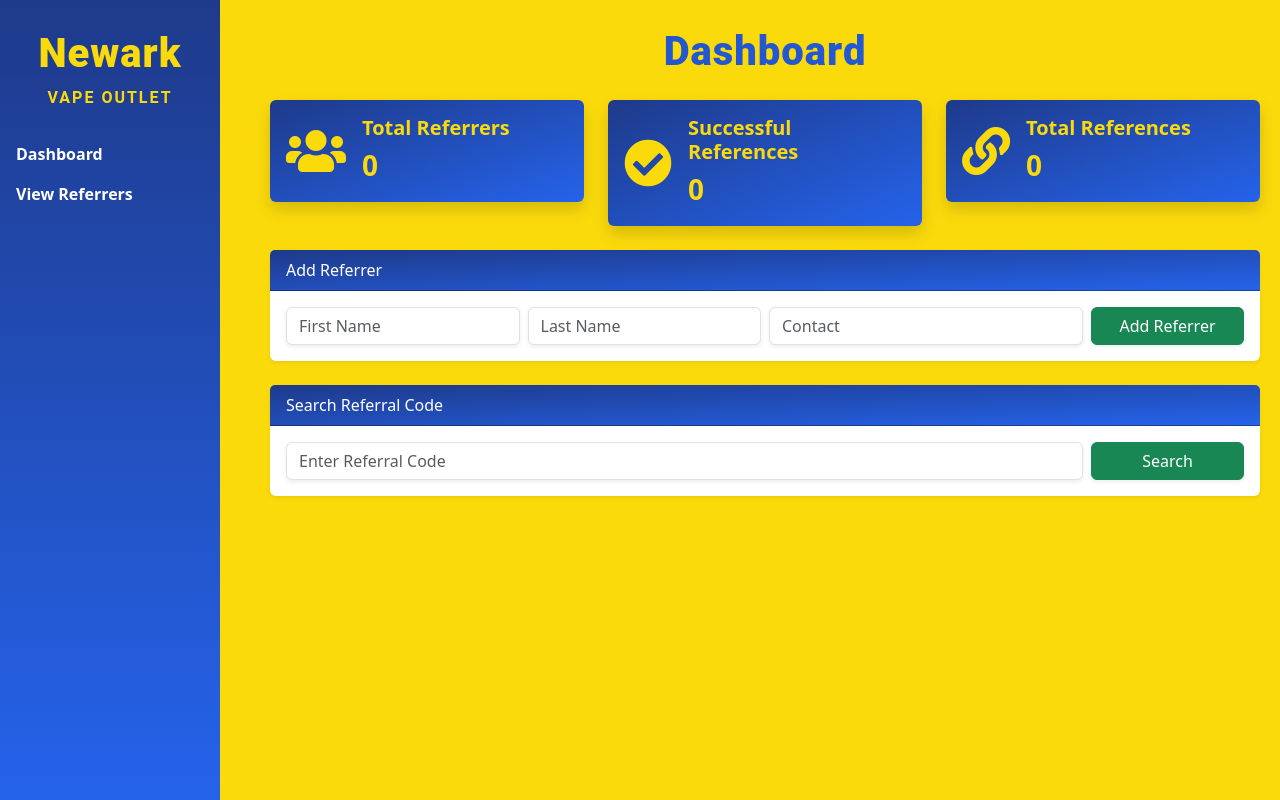
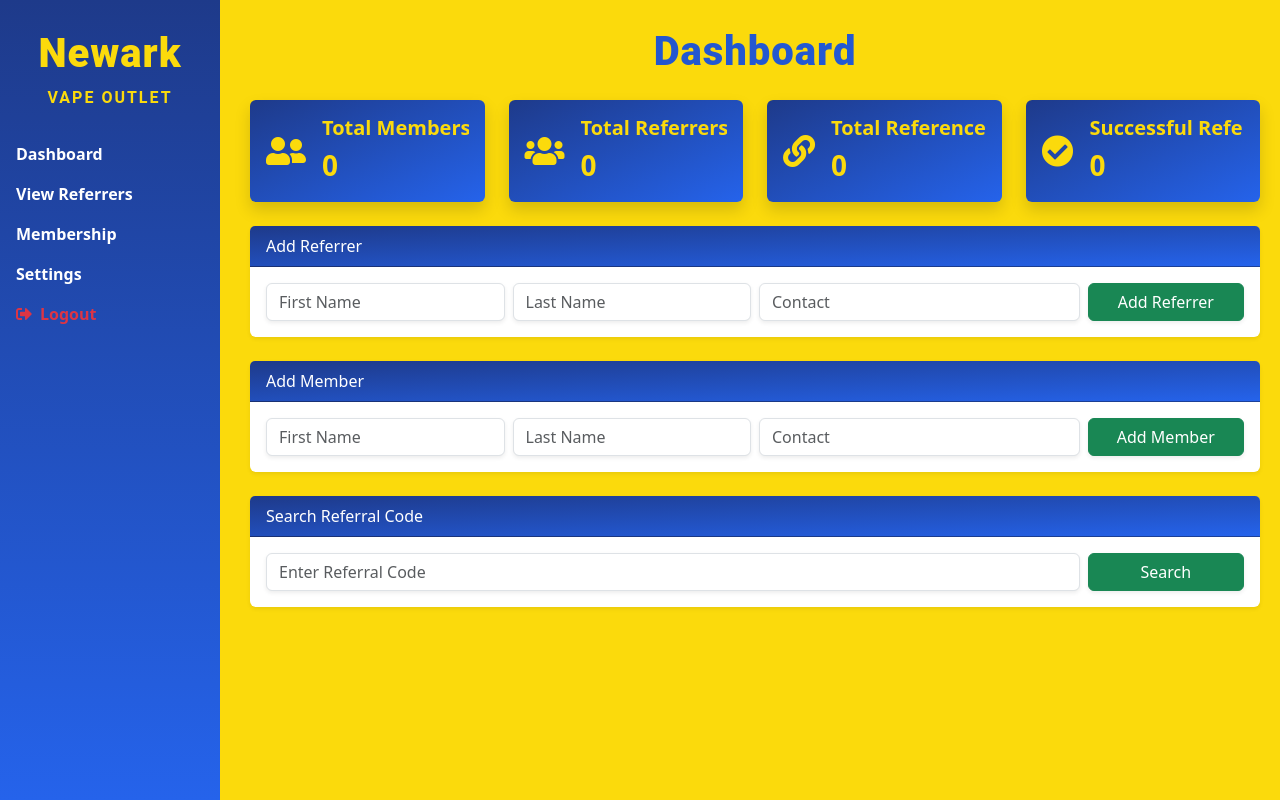
Before and after one commit to ashwinbiju09/referral-tracker, a Flask app: page / in a window 1280 px wide. Run offline with Flask 3, Linux system fonts and the light colour scheme; data that the repository does not hold is empty; some libraries are stand-ins or nearby versions.

Commit message:
Added members feature and configured its routes and html files.

```diff
--- a/app.py
+++ b/app.py
@@ -88,6 +88,20 @@ def add_referrer():
     mysql.connection.commit()
     cursor.close()
     return redirect(url_for('index'))
+
+# View all Members
+
+
+@app.route("/members")
+def view_members():
+    return render_template('members.html')
+
+# View Settings
+
+
+@app.route("/settings")
+def view_settings():
+    return render_template("settings.html")
 
 # View all referrers
 
--- a/static/css/style.css
+++ b/static/css/style.css
@@ -22,7 +22,7 @@ body{
   background-color: #001A4F; /* Slightly darker shade on hover */
 }
 .content {
-  margin-left: 250px; /* Adjust content to leave space for the sidebar */
+  margin-left: 230px; /* Adjust content to leave space for the sidebar */
   padding: 20px;
 }
 .nav-header {
@@ -41,6 +41,12 @@ text-align: center;
 text-transform: uppercase;
 font-weight: bold;
 }
+
+.nav-link.text-danger {
+  font-weight: bold;
+  transition: color 0.3s ease;
+}
+
 
 
 /* Custom cursor */
--- a/templates/base.html
+++ b/templates/base.html
@@ -24,6 +24,19 @@
             <li class="nav-item">
                 <a class="nav-link" href="/referrers">View Referrers</a>
             </li>
+            <li class="nav-item">
+                <a class="nav-link" href="/members">Membership</a>
+            </li>
+            <li class="nav-item">
+                <a class="nav-link" href="/settings">Settings</a>
+            </li>
+        </ul>
+        <ul class="nav flex-column mb-3">
+            <li class="nav-item">
+                <a class="nav-link text-danger" href="/logout">
+                    <i class="fas fa-sign-out-alt me-2"></i>Logout
+                </a>
+            </li>
         </ul>
     </div>
 
--- a/templates/index.html
+++ b/templates/index.html
@@ -8,49 +8,7 @@
     <h2 class="animated-heading">Dashboard</h2>
 </div>
 
-
-
-<!-- Stats Section -->
-<div class="row mb-4">
-    <!-- Total Referrers -->
-    <div class="col-md-4">
-        <div class="card shadow border-0" style="background: linear-gradient(to bottom right, #1E3A8A, #2563EB);">
-            <div class="card-body d-flex align-items-center">
-                <i class="fas fa-users fa-3x me-3" style="color: #FBDA0C;"></i> <!-- Icon -->
-                <div>
-                    <h5 class="card-title fw-bold mb-1" style="color: #FBDA0C;">Total Referrers</h5> <!-- Title -->
-                    <p class="card-text fs-3 fw-bold mb-0" style="color: #FBDA0C;">{{ total_referrers }}</p> <!-- Value -->
-                </div>
-            </div>
-        </div>
-    </div>
-
-    <!-- Successful References -->
-    <div class="col-md-4">
-        <div class="card shadow border-0" style="background: linear-gradient(to bottom right, #1E3A8A, #2563EB);">
-            <div class="card-body d-flex align-items-center">
-                <i class="fas fa-check-circle fa-3x me-3" style="color: #FBDA0C;"></i> <!-- Icon -->
-                <div>
-                    <h5 class="card-title fw-bold mb-1" style="color: #FBDA0C;">Successful References</h5> <!-- Title -->
-                    <p class="card-text fs-3 fw-bold mb-0" style="color: #FBDA0C;">{{ successful_references }}</p> <!-- Value -->
-                </div>
-            </div>
-        </div>
-    </div>
-
-    <!-- Total References -->
-    <div class="col-md-4">
-        <div class="card shadow border-0" style="background: linear-gradient(to bottom right, #1E3A8A, #2563EB);">
-            <div class="card-body d-flex align-items-center">
-                <i class="fas fa-link fa-3x me-3" style="color: #FBDA0C;"></i> <!-- Icon -->
-                <div>
-                    <h5 class="card-title fw-bold mb-1" style="color: #FBDA0C;">Total References</h5> <!-- Title -->
-                    <p class="card-text fs-3 fw-bold mb-0" style="color: #FBDA0C;">{{ total_references }}</p> <!-- Value -->
-                </div>
-            </div>
-        </div>
-    </div>
-</div>
+{% include 'stats.html' %}
 
 <!-- Add Referrer -->
 <div class="card mb-4 shadow-sm border-0">
@@ -75,6 +33,29 @@
     </div>
 </div>
 
+<!-- Add Referrer -->
+<div class="card mb-4 shadow-sm border-0">
+    <div class="card-header text-white" style="background: linear-gradient(to bottom right, #1E3A8A, #2563EB);">Add Member</div>
+    <div class="card-body">
+        <form method="POST" action="">
+            <div class="row g-2 align-items-center">
+                <div class="col-md-3">
+                    <input type="text" name="first_name" class="form-control shadow-sm" placeholder="First Name" required>
+                </div>
+                <div class="col-md-3">
+                    <input type="text" name="last_name" class="form-control shadow-sm" placeholder="Last Name" required>
+                </div>
+                <div class="col-md-4">
+                    <input type="text" name="contact" class="form-control shadow-sm" placeholder="Contact" required>
+                </div>
+                <div class="col-md-2">
+                    <button type="submit" class="btn btn-success w-100 shadow-sm rounded">Add Member</button>
+                </div>
+            </div>
+        </form>
+    </div>
+</div>
+
 <!-- Search Referral Code -->
 <div class="card shadow-sm border-0">
     <div class="card-header text-white" style="background: linear-gradient(to bottom right, #1E3A8A, #2563EB);">Search Referral Code</div>
--- /dev/null
+++ b/templates/stats.html
@@ -0,0 +1,53 @@
+<div class="row mb-4">
+    <!-- Total Members -->
+    <div class="col-md-3">
+        <div class="card shadow border-0" style="background: linear-gradient(to bottom right, #1E3A8A, #2563EB);">
+            <div class="card-body d-flex align-items-center">
+                <i class="fas fa-user-friends fa-2x me-3" style="color: #FBDA0C;"></i> <!-- Icon -->
+                <div class="text-truncate">
+                    <h5 class="card-title fw-bold mb-1" style="color: #FBDA0C;">Total Members</h5> <!-- Title -->
+                    <p class="card-text fs-3 fw-bold mb-0" style="color: #FBDA0C;">0</p> <!-- Value -->
+                </div>
+            </div>
+        </div>
+    </div>
+
+    <!-- Total Referrers -->
+    <div class="col-md-3">
+        <div class="card shadow border-0" style="background: linear-gradient(to bottom right, #1E3A8A, #2563EB);">
+            <div class="card-body d-flex align-items-center">
+                <i class="fas fa-users fa-2x me-3" style="color: #FBDA0C;"></i> <!-- Icon -->
+                <div class="text-truncate">
+                    <h5 class="card-title fw-bold mb-1" style="color: #FBDA0C;">Total Referrers</h5> <!-- Title -->
+                    <p class="card-text fs-3 fw-bold mb-0" style="color: #FBDA0C;">{{ total_referrers }}</p> <!-- Value -->
+                </div>
+            </div>
+        </div>
+    </div>
+
+    <!-- Total References -->
+    <div class="col-md-3">
+        <div class="card shadow border-0" style="background: linear-gradient(to bottom right, #1E3A8A, #2563EB);">
+            <div class="card-body d-flex align-items-center">
+                <i class="fas fa-link fa-2x me-3" style="color: #FBDA0C;"></i> <!-- Icon -->
+                <div class="text-truncate">
+                    <h5 class="card-title fw-bold mb-1" style="color: #FBDA0C;">Total References</h5> <!-- Title -->
+                    <p class="card-text fs-3 fw-bold mb-0" style="color: #FBDA0C;">{{ total_references }}</p> <!-- Value -->
+                </div>
+            </div>
+        </div>
+    </div>
+
+    <!-- Successful References -->
+    <div class="col-md-3">
+        <div class="card shadow border-0" style="background: linear-gradient(to bottom right, #1E3A8A, #2563EB);">
+            <div class="card-body d-flex align-items-center">
+                <i class="fas fa-check-circle fa-2x me-3" style="color: #FBDA0C;"></i> <!-- Icon -->
+                <div class="text-truncate">
+                    <h5 class="card-title fw-bold mb-1" style="color: #FBDA0C;">Successful References</h5> <!-- Title -->
+                    <p class="card-text fs-3 fw-bold mb-0" style="color: #FBDA0C;">{{ successful_references }}</p> <!-- Value -->
+                </div>
+            </div>
+        </div>
+    </div>
+</div>
```
Also changed, not shown: templates/members.html (added, +13 -0 lines), templates/settings.html (added, +13 -0 lines).
